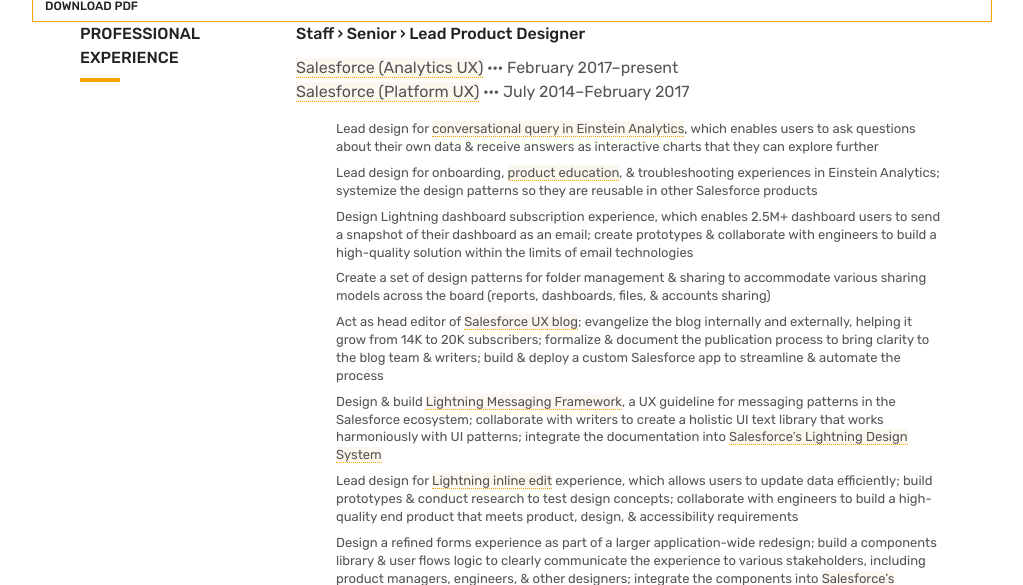
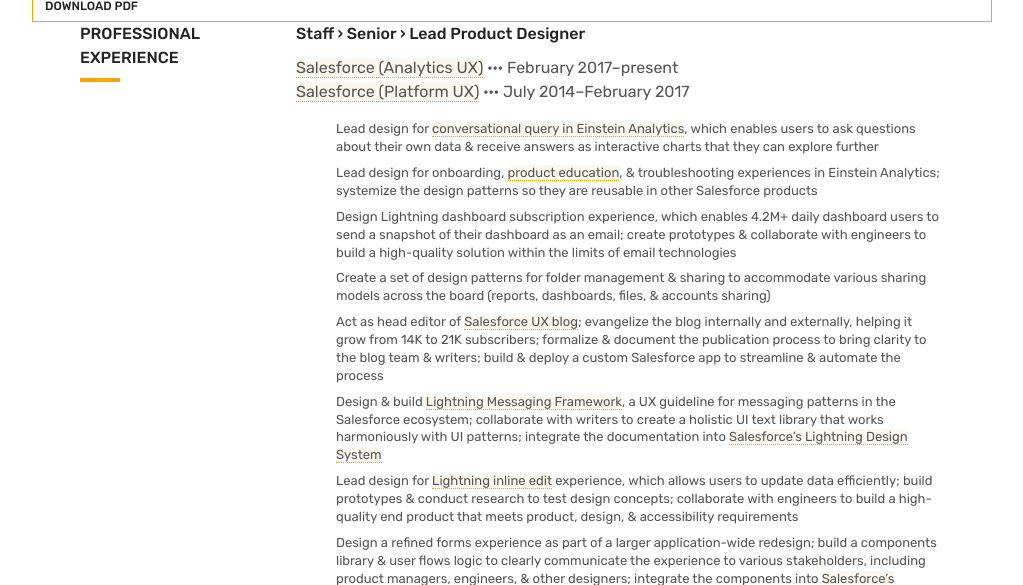
Before and after one commit to raymonst/ray-mon, a PHP site: page /resume.php in a window 1280 px wide. Shown: the part 2034-2619 px from the top of the page, without its empty margins (128-1151 px from the left). Run offline with PHP 8.4, Linux system fonts and the light colour scheme.

Commit message:
Edited resume

```diff
--- a/resume.php
+++ b/resume.php
@@ -30,7 +30,7 @@
 							<li>Lead design for onboarding, <a href="https://appexchange.salesforce.com/appxListingDetail?listingId=a0N3A00000DoLB3UAN" target="_blank">product education</a>, &amp; troubleshooting experiences in Einstein Analytics; systemize the design patterns so they are reusable in other Salesforce products</li>
 							<li>Design Lightning dashboard subscription experience, which enables 2.5M+ dashboard users to send a snapshot of their dashboard as an email; create prototypes &amp; collaborate with engineers to build a high-quality solution within the limits of email technologies</li>
 							<li>Create a set of design patterns for folder management &amp; sharing to accommodate various sharing models across the board (reports, dashboards, files, &amp; accounts sharing)</li>
-							<li>Act as editor of <a href="https://medium.com/salesforce-ux" target="_blank">Salesforce UX blog</a>; evangelize the blog internally and externally, helping it grow from 14K to 20K subscribers; formalize &amp; document the publication process to bring clarity to the blog team &amp; writers; build &amp; deploy a custom Salesforce app to streamline &amp; automate the process</li>
+							<li>Act as head editor of <a href="https://medium.com/salesforce-ux" target="_blank">Salesforce UX blog</a>; evangelize the blog internally and externally, helping it grow from 14K to 20K subscribers; formalize &amp; document the publication process to bring clarity to the blog team &amp; writers; build &amp; deploy a custom Salesforce app to streamline &amp; automate the process</li>
 							<li>Design &amp; build <a href="https://lightningdesignsystem.com/guidelines/messaging/overview/" target="_blank">Lightning Messaging Framework</a>, a UX guideline for messaging patterns in the Salesforce ecosystem; collaborate with writers to create a holistic UI text library that works harmoniously with UI patterns; integrate the documentation into <a href="https://www.lightningdesignsystem.com/" target="_blank">Salesforce&rsquo;s Lightning Design System</a></li>
 							<li>Lead design for <a href="https://releasenotes.docs.salesforce.com/en-us/spring16/release-notes/rn_general_inline_editing.htm" target="_blank">Lightning inline edit</a> experience, which allows users to update data efficiently; build prototypes &amp; conduct research to test design concepts; collaborate with engineers to build a high-quality end product that meets product, design, &amp; accessibility requirements</li>
 							<li>Design a refined forms experience as part of a larger application-wide redesign; build a components library &amp; user flows logic to clearly communicate the experience to various stakeholders, including product managers, engineers, &amp; other designers; integrate the components into <a href="https://www.lightningdesignsystem.com/" target="_blank">Salesforce&rsquo;s Lightning Design System</a>, which is used by 50+ scrum teams across Salesforce</li>
@@ -66,7 +66,7 @@
 						<h4><a href="http://decisioncounsel.com/" target="_balnk">Decision Counsel</a> &middot;&middot;&middot; 2009&ndash;2011</h4>
 						<ul class="list-text">
 							<li>Build interfaces using standards-compliant HTML/CSS/Javascript &amp; educate clients on best practices</li>
-							<li>Collaborate with the design team to create original visual designs & help build user flows, wireframes, &amp; schematics while fulfilling client&rsquo;s objectives, requirements, &amp; functional needs</li>
+							<li>Collaborate with the design team to create original visual designs &amp; help build user flows, wireframes, &amp; schematics while fulfilling client&rsquo;s objectives, requirements, &amp; functional needs</li>
 							<li>Clients include: Driscoll&rsquo;s, Hanley Wood, Kaspersky Lab, Levi&rsquo;s, Northstar Travel Media</li>
 						</ul>
 					</div>
@@ -90,7 +90,7 @@
 						<h3>Design Intern</h3>
 						<h4><a href="https://www.orbitz.com/" target="_blank">Orbitz</a> &middot;&middot;&middot; Spring &amp; Summer 2006</h4>
 						<ul class="list-text">
-							<li>Assist the in-house design team with daily tasks, such as creating landing pages &amp; call-to-action modules for Orbitz.com & Cheaptickets.com</li>
+							<li>Assist the in-house design team with daily tasks, such as creating landing pages &amp; call-to-action modules for Orbitz.com &amp; Cheaptickets.com</li>
 						</ul>
 					</div>
 				</section>
@@ -113,9 +113,9 @@
 							<ul class="list-text">
 								<li>Lead design for <a href="https://www.salesforce.com/blog/2018/03/einstein-analytics-conversational-queries.html" target="_blank">conversational query in Einstein Analytics</a>, which enables users to ask questions about their own data &amp; receive answers as interactive charts that they can explore further</li>
 								<li>Lead design for onboarding, <a href="https://appexchange.salesforce.com/appxListingDetail?listingId=a0N3A00000DoLB3UAN" target="_blank">product education</a>, &amp; troubleshooting experiences in Einstein Analytics; systemize the design patterns so they are reusable in other Salesforce products</li>
-								<li>Design Lightning dashboard subscription experience, which enables 2.5M+ dashboard users to send a snapshot of their dashboard as an email; create prototypes &amp; collaborate with engineers to build a high-quality solution within the limits of email technologies</li>
+								<li>Design Lightning dashboard subscription experience, which enables 4.2M+ daily dashboard users to send a snapshot of their dashboard as an email; create prototypes &amp; collaborate with engineers to build a high-quality solution within the limits of email technologies</li>
 								<li>Create a set of design patterns for folder management &amp; sharing to accommodate various sharing models across the board (reports, dashboards, files, &amp; accounts sharing)</li>
-								<li>Act as head editor of <a href="https://medium.com/salesforce-ux" target="_blank">Salesforce UX blog</a>; evangelize the blog internally and externally, helping it grow from 14K to 20K subscribers; formalize &amp; document the publication process to bring clarity to the blog team &amp; writers; build &amp; deploy a custom Salesforce app to streamline &amp; automate the process</li>
+								<li>Act as head editor of <a href="https://medium.com/salesforce-ux" target="_blank">Salesforce UX blog</a>; evangelize the blog internally and externally, helping it grow from 14K to 21K subscribers; formalize &amp; document the publication process to bring clarity to the blog team &amp; writers; build &amp; deploy a custom Salesforce app to streamline &amp; automate the process</li>
 								<li>Design &amp; build <a href="https://lightningdesignsystem.com/guidelines/messaging/overview/" target="_blank">Lightning Messaging Framework</a>, a UX guideline for messaging patterns in the Salesforce ecosystem; collaborate with writers to create a holistic UI text library that works harmoniously with UI patterns; integrate the documentation into <a href="https://www.lightningdesignsystem.com/" target="_blank">Salesforce&rsquo;s Lightning Design System</a></li>
 								<li>Lead design for <a href="https://releasenotes.docs.salesforce.com/en-us/spring16/release-notes/rn_general_inline_editing.htm" target="_blank">Lightning inline edit</a> experience, which allows users to update data efficiently; build prototypes &amp; conduct research to test design concepts; collaborate with engineers to build a high-quality end product that meets product, design, &amp; accessibility requirements</li>
 								<li>Design a refined forms experience as part of a larger application-wide redesign; build a components library &amp; user flows logic to clearly communicate the experience to various stakeholders, including product managers, engineers, &amp; other designers; integrate the components into <a href="https://www.lightningdesignsystem.com/" target="_blank">Salesforce&rsquo;s Lightning Design System</a>, which is used by 50+ scrum teams across Salesforce</li>
@@ -151,7 +151,7 @@
 							<h4><a href="http://decisioncounsel.com/" target="_balnk">Decision Counsel</a> &middot;&middot;&middot; 2009&ndash;2011</h4>
 							<ul class="list-text">
 								<li>Build interfaces using standards-compliant HTML/CSS/Javascript &amp; educate clients on best practices</li>
-								<li>Collaborate with the design team to create original visual designs & help build user flows, wireframes, &amp; schematics while fulfilling client&rsquo;s objectives, requirements, &amp; functional needs</li>
+								<li>Collaborate with the design team to create original visual designs &amp; help build user flows, wireframes, &amp; schematics while fulfilling client&rsquo;s objectives, requirements, &amp; functional needs</li>
 								<li>Clients include: Driscoll&rsquo;s, Hanley Wood, Kaspersky Lab, Levi&rsquo;s, Northstar Travel Media</li>
 							</ul>
 						</div>
@@ -175,7 +175,7 @@
 							<h3>Design Intern</h3>
 							<h4><a href="https://www.orbitz.com/" target="_blank">Orbitz</a> &middot;&middot;&middot; Spring &amp; Summer 2006</h4>
 							<ul class="list-text">
-								<li>Assist the in-house design team with daily tasks, such as creating landing pages &amp; call-to-action modules for Orbitz.com & Cheaptickets.com</li>
+								<li>Assist the in-house design team with daily tasks, such as creating landing pages &amp; call-to-action modules for Orbitz.com &amp; Cheaptickets.com</li>
 							</ul>
 						</div>
 					</section>
@@ -249,7 +249,7 @@
 						<h4>Information Visualization &amp; Presentation, UC Berkeley School of Information &middot;&middot;&middot; Spring 2014</h4>
 						<ul class="list-text">
 							<li>Support Professor Marti Hearst by leading design critiques, grading assignments, &amp; tutoring students</li>
-							<li>Teach a weekly lab session that covers web & visualization technologies, such as Adobe Illustrator, HTML, CSS, jQuery, &amp; d3</li>
+							<li>Teach a weekly lab session that covers web &amp; visualization technologies, such as Adobe Illustrator, HTML, CSS, jQuery, &amp; d3</li>
 						</ul>
 					</div>
 					<div class="container-section-item">
```
Also changed, not shown: 2 other files.
